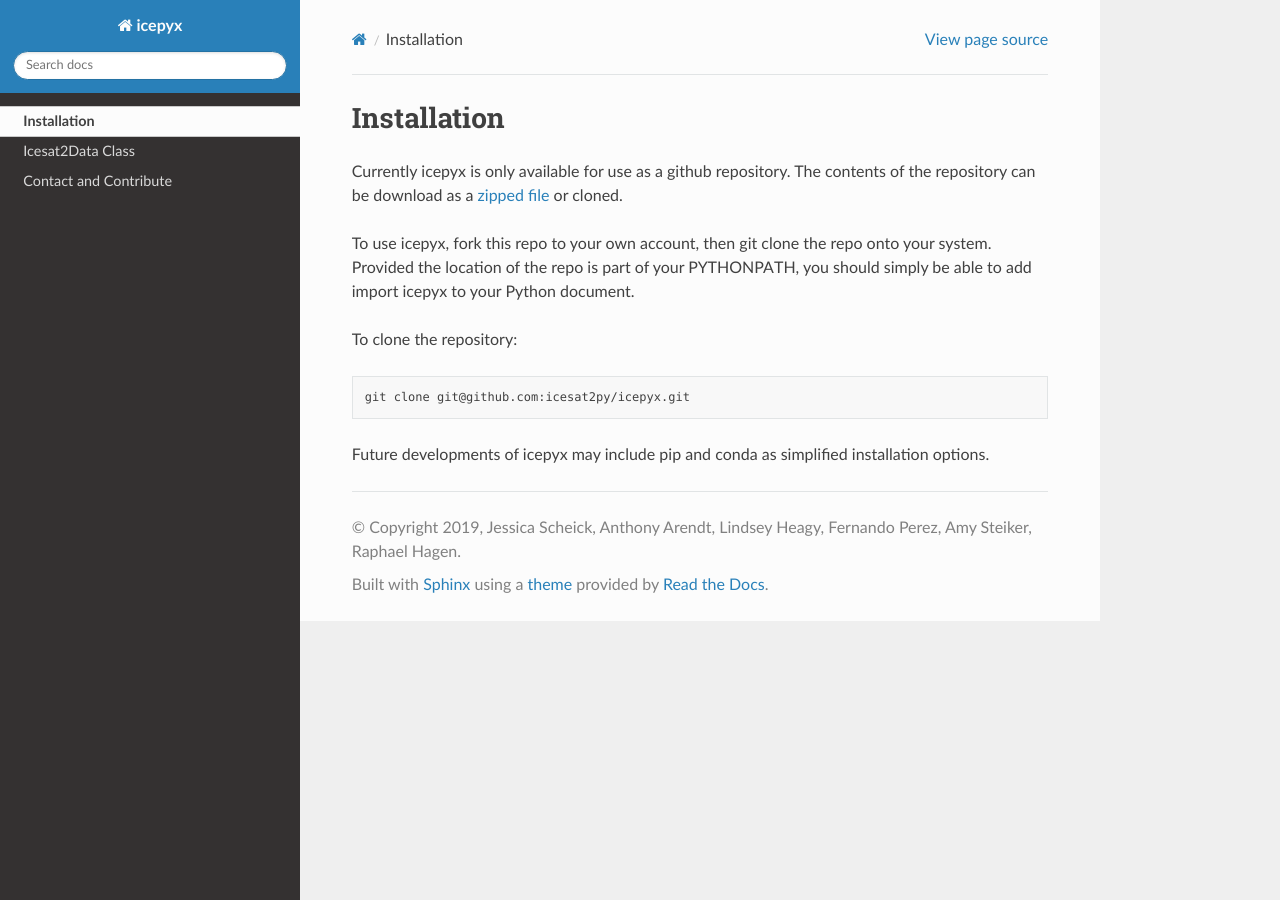
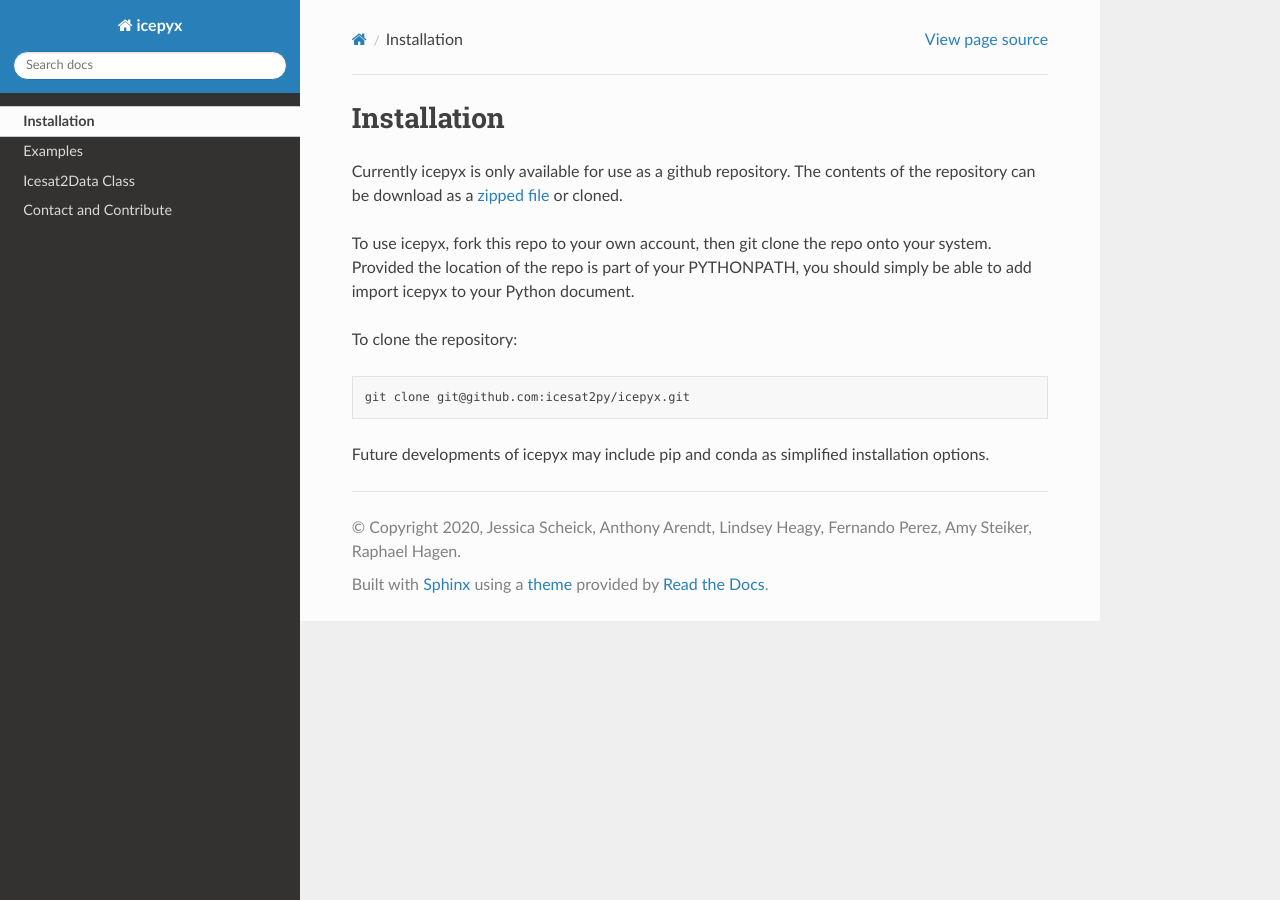
Before and after one commit to icesat2py/icepyx, a Sphinx documentation site: the page built from doc/source/getting_started/install.rst, in a window 1280 px wide. Built offline with Sphinx 7.4.7 and the Read the Docs theme 2.0.0, drawn with Linux system fonts in a browser that asks for light colours; pages that are not in the unit, such as notebooks, are missing from menus.

Commit message:
fixed sphinx links to examples file in docs

```diff
--- a/doc/examples/examples.rst
+++ b/doc/examples/examples.rst
@@ -1,9 +1,7 @@
-
-
 .. _examples:
 
 Example Notebooks
-=================
+-----------------
 
 .. _ICESat-2_DAAC_DataAccess_Example: ICESat-2_DAAC_DataAccess_Example.ipynb
 
--- a/doc/source/conf.py
+++ b/doc/source/conf.py
@@ -20,7 +20,7 @@
 # -- Project information -----------------------------------------------------
 
 project = 'icepyx'
-copyright = '2019, Jessica Scheick, Anthony Arendt, Lindsey Heagy, Fernando Perez, Amy Steiker, Raphael Hagen'
+copyright = '2020, Jessica Scheick, Anthony Arendt, Lindsey Heagy, Fernando Perez, Amy Steiker, Raphael Hagen'
 author = 'Jessica Scheick, Anthony Arendt, Lindsey Heagy, Fernando Perez, Amy Steiker, Raphael Hagen'
 
 
--- /dev/null
+++ b/doc/source/example_link.rst
@@ -0,0 +1,4 @@
+Examples
+========
+
+.. include:: ../examples/examples.rst
--- a/doc/source/index.rst
+++ b/doc/source/index.rst
@@ -1,5 +1,5 @@
 
-Icepyx
+icepyx
 ======
 
 
```
Also changed, not shown: other parts of doc/source/index.rst (+1 -1 lines).
